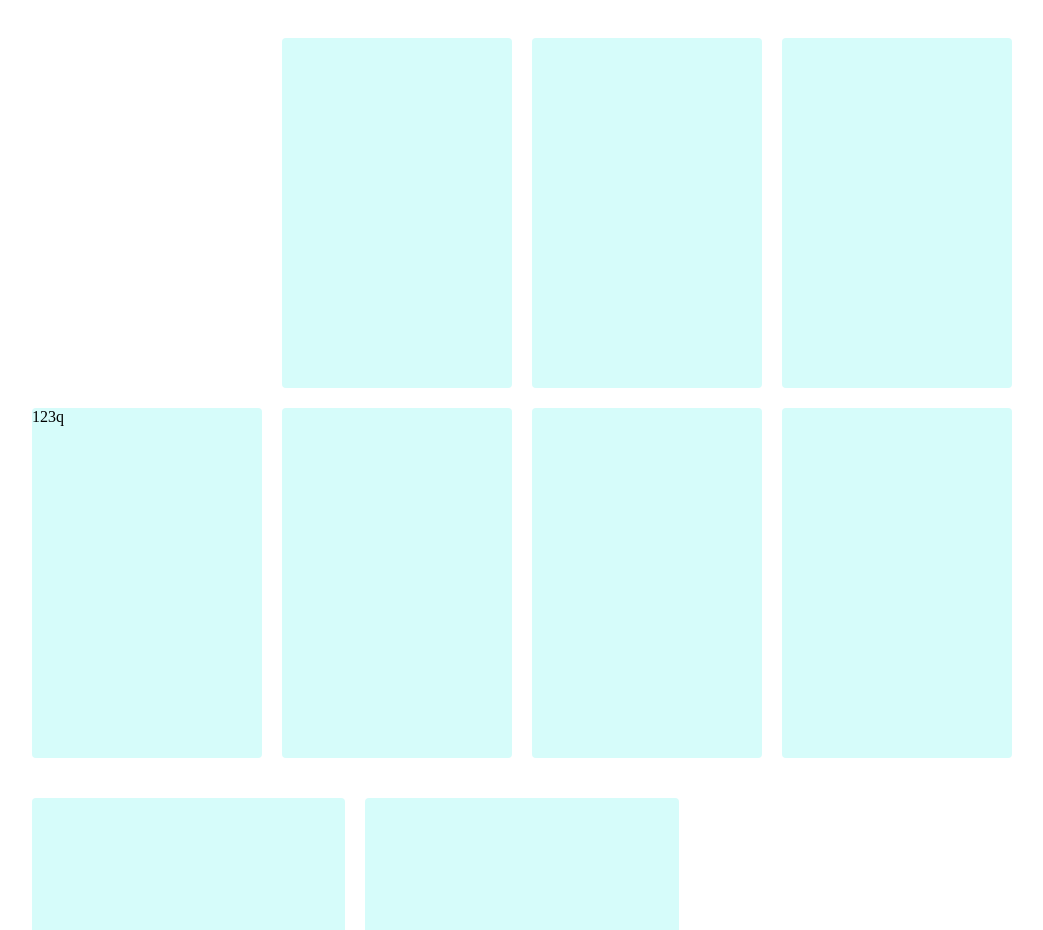
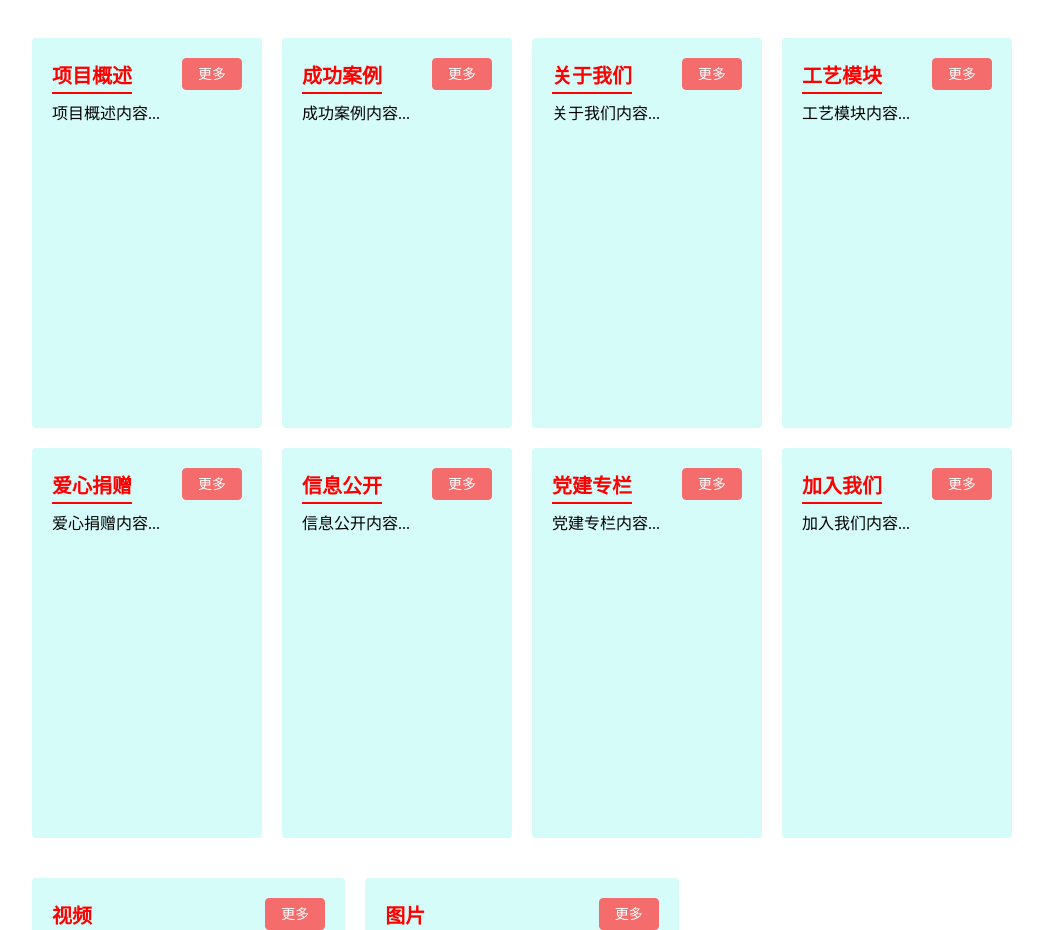
Before and after one commit to Bayeeaa/liushou, a Vue app: page /home in a window 1280 px wide. Shown: the part 582-1512 px from the top of the page, without its empty margins (118-1161 px from the left). Built offline with nearby package versions, Linux system fonts and the light colour scheme.

Commit message:
第一次提交

```diff
--- a/package.json
+++ b/package.json
@@ -41,7 +41,7 @@
     "prettier": "3.5.3",
     "sass": "^1.86.0",
     "typescript": "~5.8.0",
-    "vite": "^6.2.1",
+    "vite": "^6.2.2",
     "vite-plugin-vue-devtools": "^7.7.2",
     "vitest": "^3.0.8",
     "vue-tsc": "^2.2.8"
--- a/src/views/home.vue
+++ b/src/views/home.vue
@@ -8,7 +8,11 @@ const images = ref([
 ]);
 import { useRouter } from 'vue-router';
 
+const router = useRouter();
 
+const navigateTo = (path: string) => {
+  router.push(path);
+};
 </script>
 
 <template>
@@ -25,41 +29,119 @@ import { useRouter } from 'vue-router';
     </el-main>
     <el-main class="main_pattern">
         <el-row :gutter="20">
-          <el-col :span="6"><Block></Block></el-col>
-          <el-col :span="6"><div class="grid-content ep-bg-purple" /></el-col>
-          <el-col :span="6"><div class="grid-content ep-bg-purple" /></el-col>
-          <el-col :span="6"><div class="grid-content ep-bg-purple" /></el-col>
+          <el-col :span="6">
+            <div class="grid-content ep-bg-purple">
+              <div class="theme-container">
+                <div class="theme">项目概述</div>
+                <el-button type="danger" @click="navigateTo('/project-overview')">更多</el-button>
+              </div>
+              <div class="content">项目概述内容...</div>
+            </div>
+          </el-col>
+          <el-col :span="6">
+            <div class="grid-content ep-bg-purple">
+              <div class="theme-container">
+                <div class="theme">成功案例</div>
+                <el-button type="danger" @click="navigateTo('/success-cases')">更多</el-button>
+              </div>
+              <div class="content">成功案例内容...</div>
+            </div>
+          </el-col>
+          <el-col :span="6">
+            <div class="grid-content ep-bg-purple">
+              <div class="theme-container">
+                <div class="theme">关于我们</div>
+                <el-button type="danger" @click="navigateTo('/about-us')">更多</el-button>
+              </div>
+              <div class="content">关于我们内容...</div>
+            </div>
+          </el-col>
+          <el-col :span="6">
+            <div class="grid-content ep-bg-purple">
+              <div class="theme-container">
+                <div class="theme">工艺模块</div>
+                <el-button type="danger" @click="navigateTo('/process-module')">更多</el-button>
+              </div>
+              <div class="content">工艺模块内容...</div>
+            </div>
+          </el-col>
         </el-row>
         <el-row :gutter="20">
-          <el-col :span="6"><div class="grid-content ep-bg-purple" >123q</div></el-col>
-          <el-col :span="6"><div class="grid-content ep-bg-purple" /></el-col>
-          <el-col :span="6"><div class="grid-content ep-bg-purple" /></el-col>
-          <el-col :span="6"><div class="grid-content ep-bg-purple" /></el-col>
+          <el-col :span="6">
+            <div class="grid-content ep-bg-purple">
+              <div class="theme-container">
+                <div class="theme">爱心捐赠</div>
+                <el-button type="danger" @click="navigateTo('/donation')">更多</el-button>
+              </div>
+              <div class="content">爱心捐赠内容...</div>
+            </div>
+          </el-col>
+          <el-col :span="6">
+            <div class="grid-content ep-bg-purple">
+              <div class="theme-container">
+                <div class="theme">信息公开</div>
+                <el-button type="danger" @click="navigateTo('/information-disclosure')">更多</el-button>
+              </div>
+              <div class="content">信息公开内容...</div>
+            </div>
+          </el-col>
+          <el-col :span="6">
+            <div class="grid-content ep-bg-purple">
+              <div class="theme-container">
+                <div class="theme">党建专栏</div>
+                <el-button type="danger" @click="navigateTo('/party-column')">更多</el-button>
+              </div>
+              <div class="content">党建专栏内容...</div>
+            </div>
+          </el-col>
+          <el-col :span="6">
+            <div class="grid-content ep-bg-purple">
+              <div class="theme-container">
+                <div class="theme">加入我们</div>
+                <el-button type="danger" @click="navigateTo('/join-us')">更多</el-button>
+              </div>
+              <div class="content">加入我们内容...</div>
+            </div>
+          </el-col>
         </el-row>
     </el-main>
     <el-main class="main_pattern">
       <el-row :gutter="20">
-        <el-col :span="8"><div class="grid-content ep-bg-purple" /></el-col>
-        <el-col :span="8"><div class="grid-content ep-bg-purple-light" /></el-col>
+        <el-col :span="8">
+          <div class="grid-content ep-bg-purple">
+            <div class="theme-container">
+              <div class="theme">视频</div>
+              <el-button type="danger" @click="navigateTo('/videos')">更多</el-button>
+            </div>
+            <div class="content">视频内容...</div>
+          </div>
+        </el-col>
+        <el-col :span="8">
+          <div class="grid-content ep-bg-purple-light">
+            <div class="theme-container">
+              <div class="theme">图片</div>
+              <el-button type="danger" @click="navigateTo('/images')">更多</el-button>
+            </div>
+            <div class="content">图片内容...</div>
+          </div>
+        </el-col>
       </el-row>
     </el-main>
 
     <el-footer>
 
     </el-footer>
-
-
   </el-container>
 
   <el-backtop :right="100" :bottom="100" />
-
 </template>
 
 <style scoped>
-.main_pattern{
+.main_pattern {
   /* 侧边距离 */
   padding: 20px 150px;
 }
+
 .demonstration {
   color: var(--el-text-color-secondary);
 }
@@ -83,9 +165,11 @@ import { useRouter } from 'vue-router';
 .el-row {
   margin-bottom: 20px;
 }
+
 .el-row:last-child {
   margin-bottom: 0;
 }
+
 .el-col {
   border-radius: 4px;
 }
@@ -94,5 +178,39 @@ import { useRouter } from 'vue-router';
   border-radius: 4px;
   min-height: 350px;
   background-color: rgb(214, 252, 250);
+  padding: 20px;
+  position: relative;
+}
+
+.theme-container {
+  display: flex;
+  justify-content: space-between;
+  align-items: center;
+  margin-bottom: 10px;
+}
+
+.theme {
+  font-size: 20px;
+  font-weight: bold;
+  color: red;
+  position: relative;
+}
+
+.theme::after {
+  content: '';
+  position: absolute;
+  left: 0;
+  bottom: -5px;
+  width: 100%;
+  height: 2px;
+  background-color: red;
+}
+
+.content {
+  margin-bottom: 20px;
+}
+
+.el-button {
+  position: relative;
 }
 </style>
```
Also changed, not shown: 1 other file (tests, documents, lock files or other folders).
